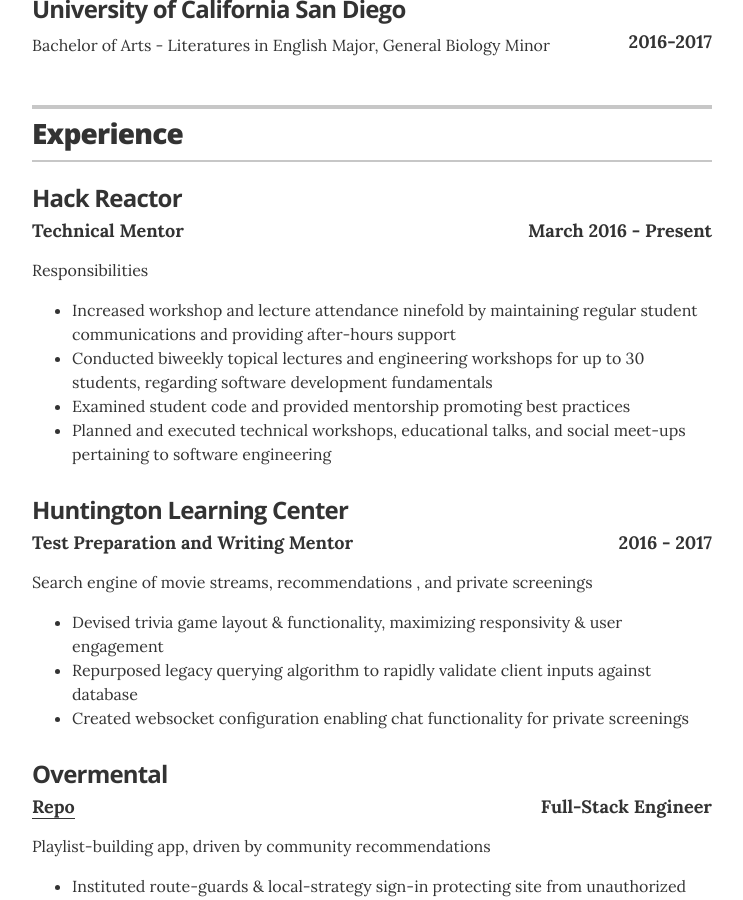
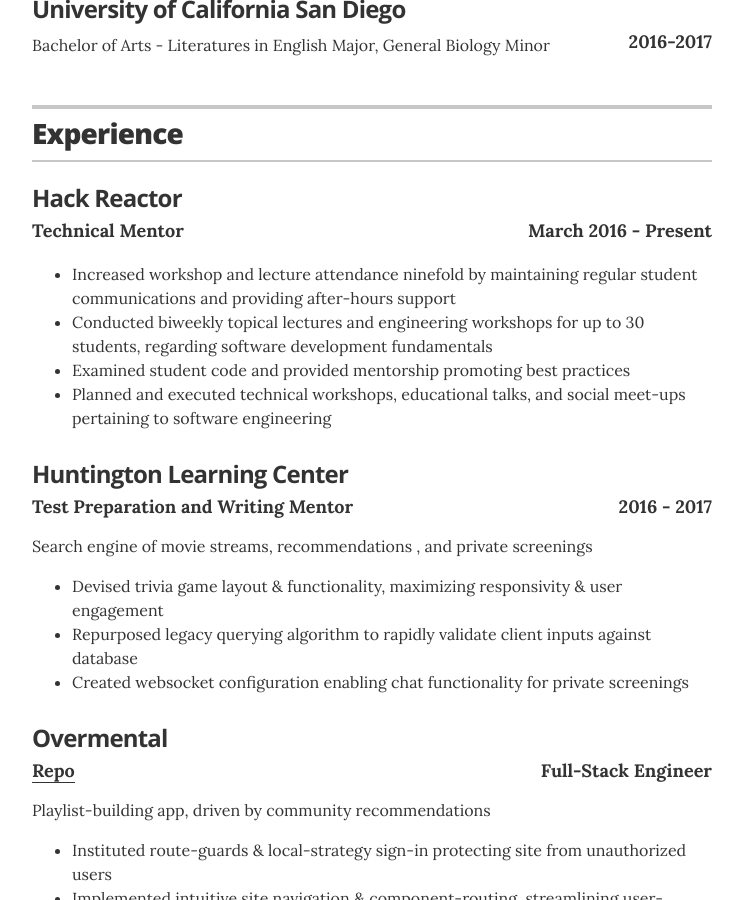
Before and after one commit to LeatherGreenGargoyle/leathergreengargoyle.github.io, a Jekyll site: the page built from index.html, in a window 1280 px wide and 900 px high, scrolled down 2451 px. Shown: the whole window, without its empty margins (268-1011 px from the left). Built offline with Jekyll 4.4.1, drawn with Linux system fonts in a browser that asks for light colours.

Commit message:
update experiences

```diff
--- a/_data/recognitions.yml
+++ b/_data/recognitions.yml
@@ -3,7 +3,7 @@
 - company: Hack Reactor
   position: Technical Mentor
   duration: March 2016 - Present
-  summary: Responsibilities	<ul class="resume-item-list"><li>Increased workshop and lecture attendance ninefold by maintaining regular student communications and providing after-hours support</li><li>Conducted biweekly topical lectures and engineering workshops for up to 30 students, regarding software development fundamentals</li><li>Examined student code and provided mentorship promoting best practices</li><li>Planned and executed technical workshops, educational talks, and social meet-ups pertaining to software engineering</li></ul>
+  summary: 	<ul class="resume-item-list"><li>Increased workshop and lecture attendance ninefold by maintaining regular student communications and providing after-hours support</li><li>Conducted biweekly topical lectures and engineering workshops for up to 30 students, regarding software development fundamentals</li><li>Examined student code and provided mentorship promoting best practices</li><li>Planned and executed technical workshops, educational talks, and social meet-ups pertaining to software engineering</li></ul>
 
 # Windmill Crank Operator
 - company: Huntington Learning Center
```
